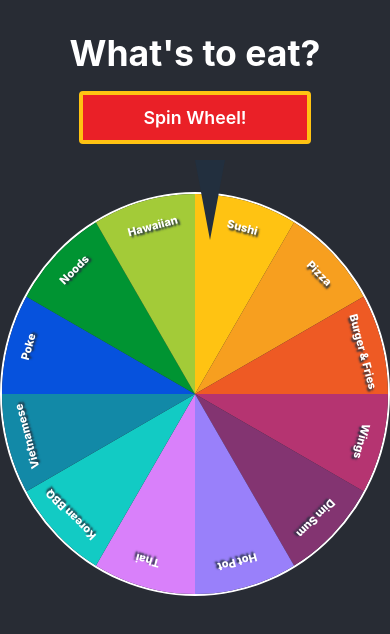
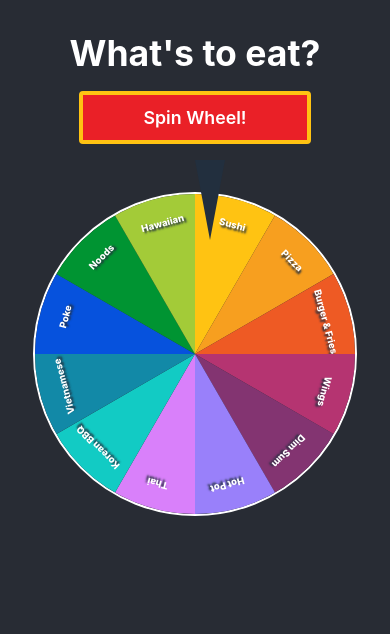
Before and after one commit to essjay05/food-wheel-selector-react, a React (Create React App) app: page / in a window 390 px wide. Shown: the top 634 px of the page. Built offline with nearby package versions, Linux system fonts and the light colour scheme; the HTML template or start-up script is replaced by a standard one.

Commit message:
Added deployment scripts and homepage link. Added media query style for screens max-width:400px.

```diff
--- a/package.json
+++ b/package.json
@@ -7,6 +7,7 @@
     "@testing-library/react": "^13.3.0",
     "@testing-library/user-event": "^13.5.0",
     "axios": "^0.27.2",
+    "gh-pages": "^4.0.0",
     "randomcolor": "^0.6.2",
     "react": "^18.2.0",
     "react-dom": "^18.2.0",
@@ -14,6 +15,8 @@
     "web-vitals": "^2.1.4"
   },
   "scripts": {
+    "predeploy": "npm run build",
+    "deploy": "gh-pages -d build",
     "start": "react-scripts start",
     "build": "react-scripts build",
     "test": "react-scripts test",
@@ -36,5 +39,6 @@
       "last 1 firefox version",
       "last 1 safari version"
     ]
-  }
+  },
+  "homepage": "https://essjay05.github.io/food-wheel-selector-react"
 }
--- a/src/App.css
+++ b/src/App.css
@@ -139,3 +139,14 @@ ul.circle {
     font-size: .7rem;
   }
 }
+
+/* Responsive styles */
+@media screen and (max-width:400px) {
+  ul.circle {
+    width: 20rem;
+    height: 20rem;
+  }
+  .spinner-slice .text {
+    font-size: .6rem;
+  }
+}
```
Also changed, not shown: 1 other file (tests, documents, lock files or other folders).
